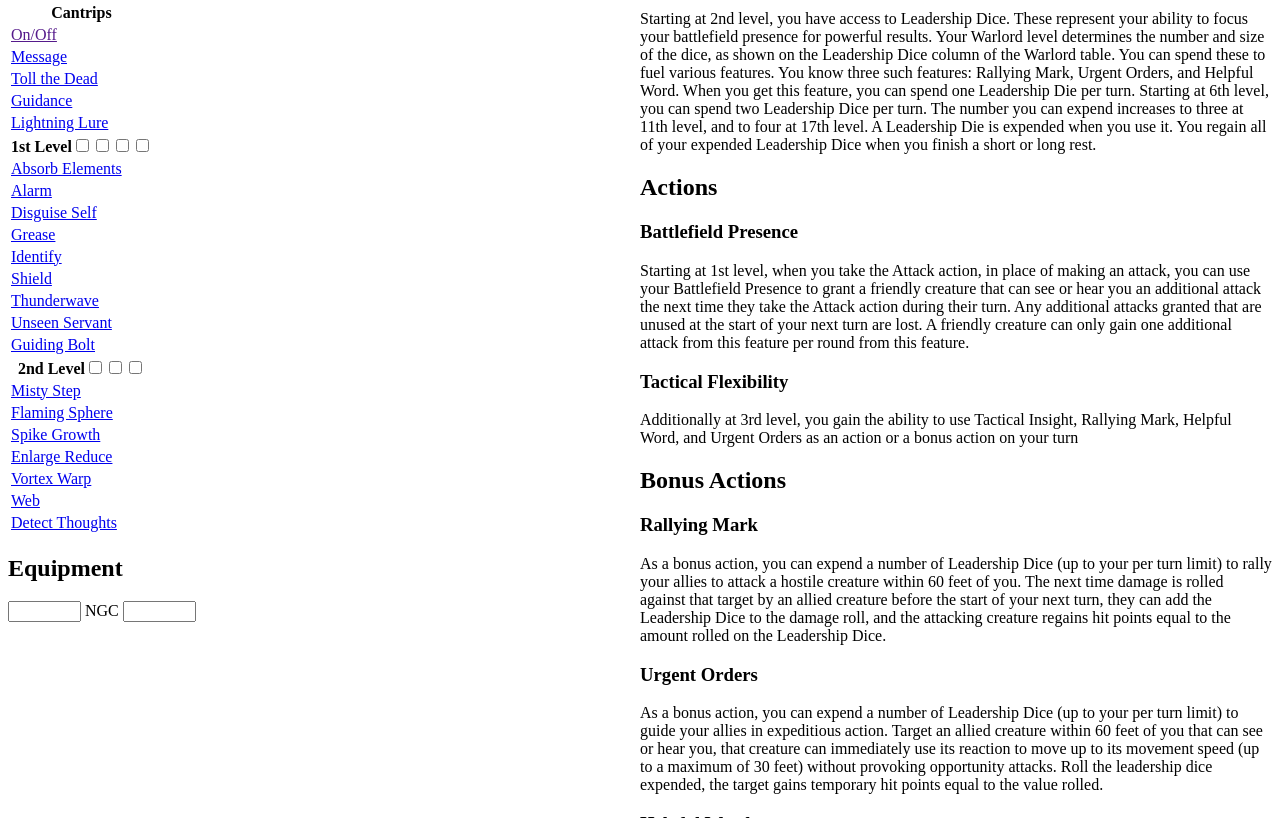
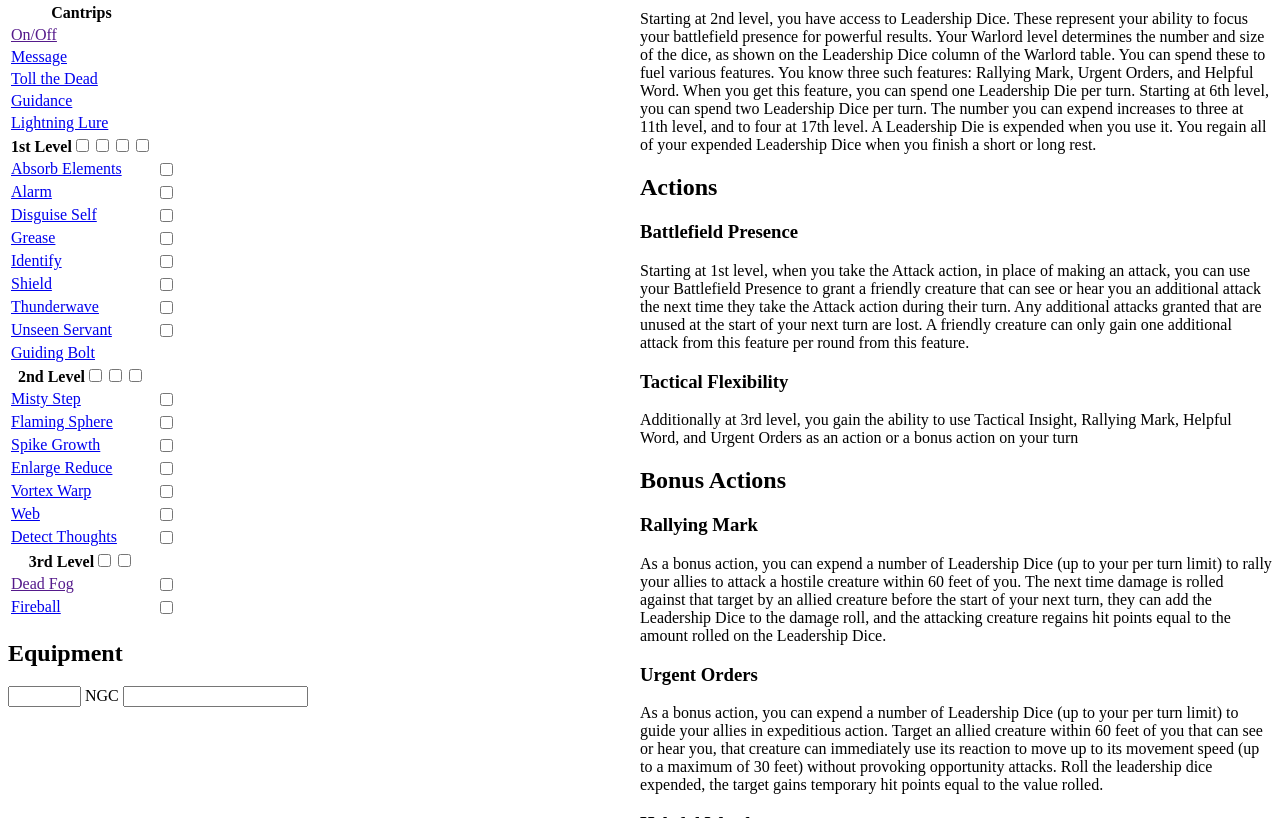
Before and after one commit to AshWolf/AshWolf.github.io, a plain HTML site: page index.html in a window 1280 px wide. Shown: the part 458-1276 px from the top of the page. Drawn offline with nearby package versions, Linux system fonts and the light colour scheme.

Commit message:
EIhohhndsod

```diff
--- a/index.html
+++ b/index.html
@@ -47,27 +47,30 @@
                 <tr><td><a href = "https://www.dndbeyond.com/spells/guidance">Guidance</a></td></tr>
                 <tr><td><a href = "https://www.dndbeyond.com/spells/lightning-lure">Lightning Lure</a></td></tr>
                 <tr><th>1st Level<input type="checkbox" class="save-cb-state" name="s11"><input type="checkbox" class="save-cb-state" name="s12"><input type="checkbox" class="save-cb-state" name="s13"><input type="checkbox" class="save-cb-state" name="s14"></th></tr>
-                <tr><td><a href = "https://www.dndbeyond.com/spells/absorb-elements">Absorb Elements</a></td></tr>
-                <tr><td><a href = "https://www.dndbeyond.com/spells/alarm">Alarm</a></td></tr>
-                <tr><td><a href = "https://www.dndbeyond.com/spells/disguise-self">Disguise Self</a></td></tr>
-                <tr><td><a href = "https://www.dndbeyond.com/spells/grease">Grease</a></td></tr>
-                <tr><td><a href = "https://www.dndbeyond.com/spells/identify">Identify</a></td></tr>
-                <tr><td><a href = "https://www.dndbeyond.com/spells/shield">Shield</a></td></tr>
-                <tr><td><a href = "https://www.dndbeyond.com/spells/thunderwave">Thunderwave</a></td></tr>
-                <tr><td><a href = "https://www.dndbeyond.com/spells/unseen-servant">Unseen Servant</a></td></tr>
+                <tr><td><a href = "https://www.dndbeyond.com/spells/absorb-elements">Absorb Elements</a></td><td><input type="checkbox" class="save-cb-state" name="p11"></td></tr>
+                <tr><td><a href = "https://www.dndbeyond.com/spells/alarm">Alarm</a></td><td><input type="checkbox" class="save-cb-state" name="p12"></td></tr>
+                <tr><td><a href = "https://www.dndbeyond.com/spells/disguise-self">Disguise Self</a></td><td><input type="checkbox" class="save-cb-state" name="p13"></td></tr>
+                <tr><td><a href = "https://www.dndbeyond.com/spells/grease">Grease</a></td><td><input type="checkbox" class="save-cb-state" name="p14"></td></tr>
+                <tr><td><a href = "https://www.dndbeyond.com/spells/identify">Identify</a></td><td><input type="checkbox" class="save-cb-state" name="p15"></td></tr>
+                <tr><td><a href = "https://www.dndbeyond.com/spells/shield">Shield</a></td><td><input type="checkbox" class="save-cb-state" name="p16"></td></tr>
+                <tr><td><a href = "https://www.dndbeyond.com/spells/thunderwave">Thunderwave</a></td><td><input type="checkbox" class="save-cb-state" name="p17"></td></tr>
+                <tr><td><a href = "https://www.dndbeyond.com/spells/unseen-servant">Unseen Servant</a></td><td><input type="checkbox" class="save-cb-state" name="p18"></td></tr>
                 <tr><td><a href = "https://www.dndbeyond.com/spells/guiding-bolt">Guiding Bolt</a></td></tr>
                 <tr><th>2nd Level<input type="checkbox" class="save-cb-state" name="s21"><input type="checkbox" class="save-cb-state" name="s22"><input type="checkbox" class="save-cb-state" name="s23"></th></tr>
-                <tr><td><a href = "https://www.dndbeyond.com/spells/misty-step">Misty Step</a></td></tr>
-                <tr><td><a href = "https://www.dndbeyond.com/spells/flaming-sphere">Flaming Sphere</a></td></tr>
-                <tr><td><a href = "https://www.dndbeyond.com/spells/spike-growth">Spike Growth</a></td></tr>
-                <tr><td><a href = "https://www.dndbeyond.com/spells/enlarge-reduce">Enlarge Reduce</a></td></tr>
-                <tr><td><a href = "https://www.dndbeyond.com/spells/vortex-warp">Vortex Warp</a></td></tr>
-                <tr><td><a href = "https://www.dndbeyond.com/spells/web">Web</a></td></tr>
-                <tr><td><a href = "https://www.dndbeyond.com/spells/detect-thoughts">Detect Thoughts</a></td></tr>
+                <tr><td><a href = "https://www.dndbeyond.com/spells/misty-step">Misty Step</a></td><td><input type="checkbox" class="save-cb-state" name="p21"></td></tr>
+                <tr><td><a href = "https://www.dndbeyond.com/spells/flaming-sphere">Flaming Sphere</a></td><td><input type="checkbox" class="save-cb-state" name="p22"></td></tr>
+                <tr><td><a href = "https://www.dndbeyond.com/spells/spike-growth">Spike Growth</a></td><td><input type="checkbox" class="save-cb-state" name="p23"></td></tr>
+                <tr><td><a href = "https://www.dndbeyond.com/spells/enlarge-reduce">Enlarge Reduce</a></td><td><input type="checkbox" class="save-cb-state" name="p24"></td></tr>
+                <tr><td><a href = "https://www.dndbeyond.com/spells/vortex-warp">Vortex Warp</a></td><td><input type="checkbox" class="save-cb-state" name="p25"></td></tr>
+                <tr><td><a href = "https://www.dndbeyond.com/spells/web">Web</a></td><td><input type="checkbox" class="save-cb-state" name="p26"></td></tr>
+                <tr><td><a href = "https://www.dndbeyond.com/spells/detect-thoughts">Detect Thoughts</a></td><td><input type="checkbox" class="save-cb-state" name="p27"></td></tr>
+                <tr><th>3rd Level<input type="checkbox" class="save-cb-state" name="s31"><input type="checkbox" class="save-cb-state" name="s32"></th></tr>
+                <tr><td><a href = "">Dead Fog</a></td><td><input type="checkbox" class="save-cb-state" name="p31"></td></tr>
+                <tr><td><a href = "https://www.dndbeyond.com/spells/fireball">Fireball</a></td><td><input type="checkbox" class="save-cb-state" name="p32"></td></tr>
             </table>
             <h2>Equipment</h2>
             <input type = "text" id = "Gold" size = 6 onkeyup='saveValue(this);'> NGC
-            <input type = "text" id = "Gold" size = 6 onkeyup='saveValue(this);'>
+            <input type = "text" id = "Notes" onkeyup='saveValue(this);'>
             </div>
             <div class="column">
          <h2>Features</h2>
@@ -210,6 +213,8 @@
 <script type="text/javascript">
     document.getElementById("HP").value = getSavedValue("HP");    // set the value to this input
     document.getElementById("TempHP").value = getSavedValue("TempHP");    // set the value to this input
+    document.getElementById("Gold").value = getSavedValue("Gold");
+    document.getElementById("Notes").value = getSavedValue("Notes");
     /* Here you can add more inputs to set value. if it's saved */
 
     //Save the value function - save it to localStorage as (ID, VALUE)
```
